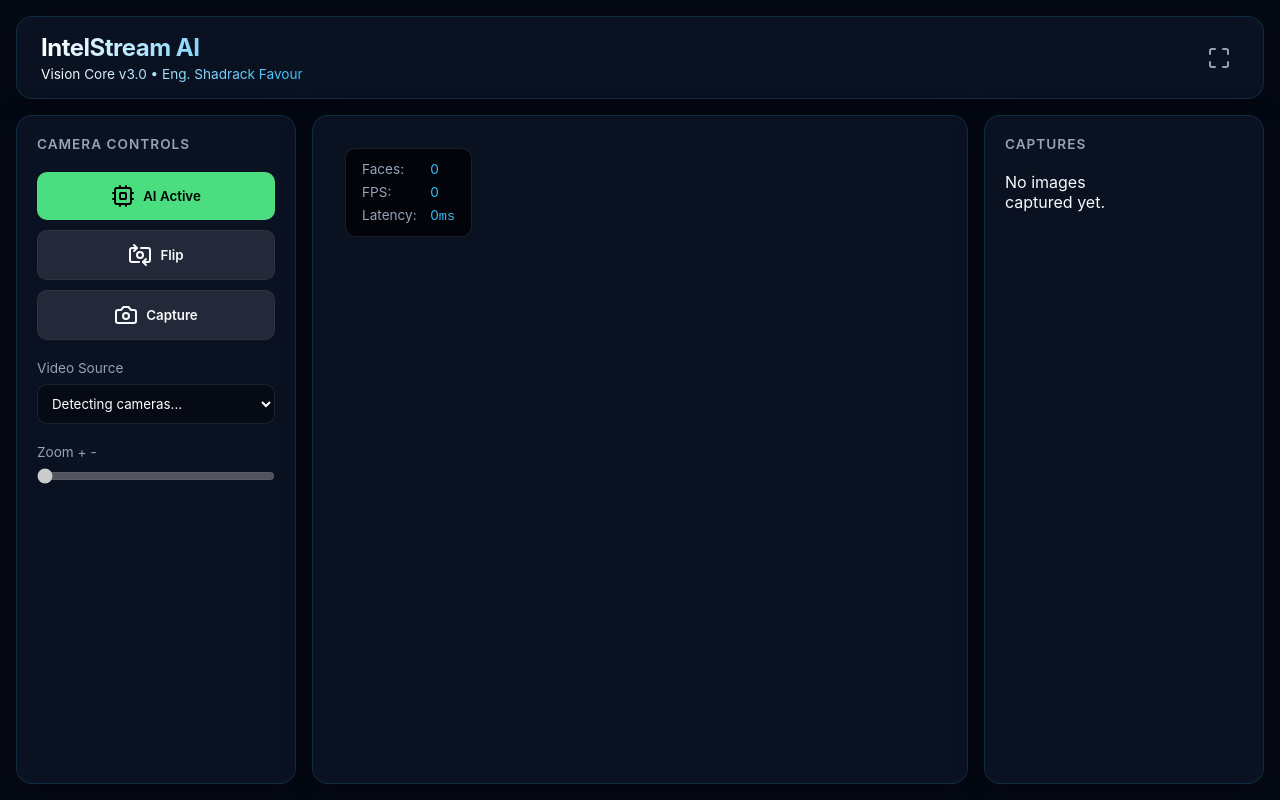
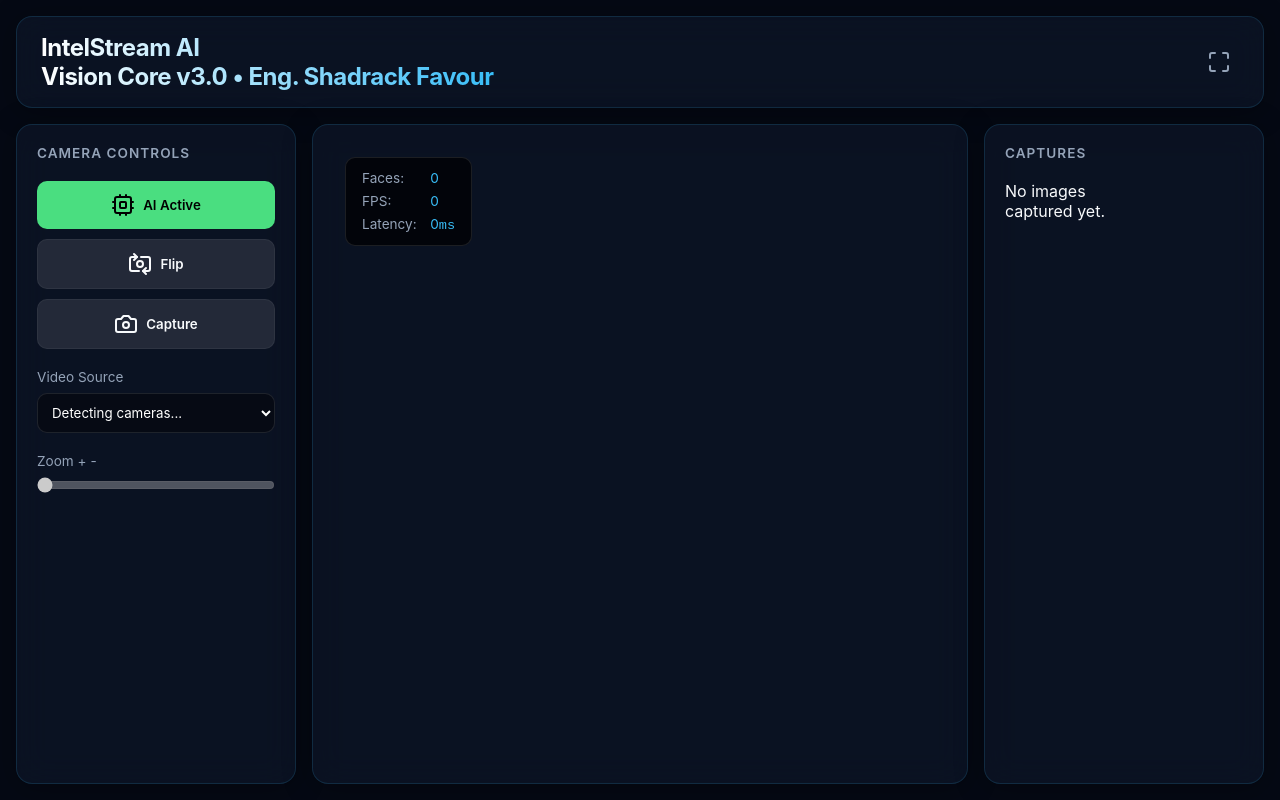
Before and after one commit to Shadrack-hue/face-detect, a website built with Vite: page index.html in a window 1280 px wide. Built offline with nearby package versions, Linux system fonts and the light colour scheme; no server answers; what @mediapipe/tasks-vision would draw is missing.

Commit message:
Update style.css

```diff
--- a/src/style.css
+++ b/src/style.css
@@ -60,12 +60,11 @@ header {
 }
 
 .brand p {
-    font-size: 0.85rem;
-    color: transparent;
-    margin-top: 4px;
+    font-size: 1.5rem;
+    font-weight: 700;
+    letter-spacing: -0.5px;
     background: linear-gradient(to right, #fff, var(--primary));
     -webkit-background-clip: text;
-    background-clip: text;
     -webkit-text-fill-color: transparent;
 }
 
```
